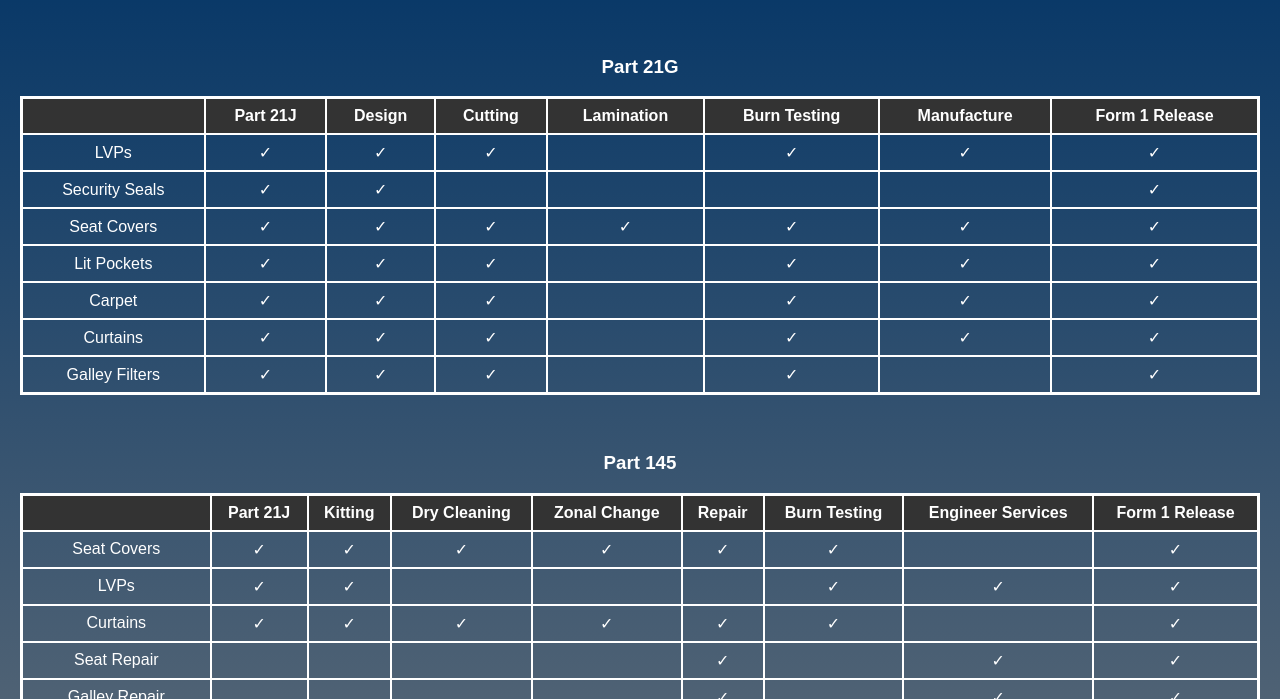
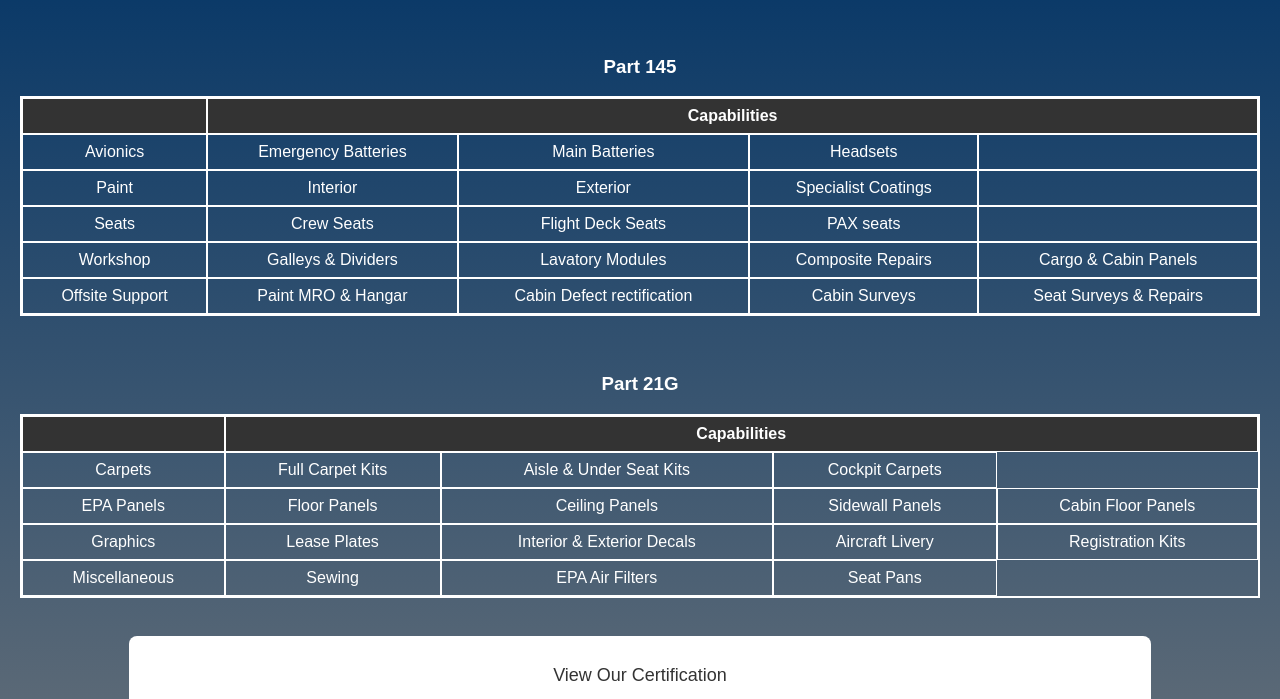
Before and after one commit to notstereomike/aeroco-hub, a plain HTML site: page capabilities.html in a window 1280 px wide. Shown: the part 101-800 px from the top of the page. Drawn offline with Linux system fonts and the light colour scheme.

Commit message:
Updated Caps Table

```diff
--- a/capabilities.html
+++ b/capabilities.html
@@ -26,173 +26,88 @@
     </header>
 
     <main>
+
+        <h3>Part 145</h3>
+        <table>
+            <thead>
+                <tr>
+                    <th></th>
+                     <th colspan="4">Capabilities</th>
+                </tr>
+            </thead>
+            <tbody>
+                <tr>
+                    <td>Avionics</td>
+                    <td>Emergency Batteries</td>
+                    <td>Main Batteries</td>
+                    <td>Headsets</td>
+                    <td></td>
+                </tr>
+                <tr>
+                    <td>Paint</td>
+                    <td>Interior</td>
+                    <td>Exterior</td>
+                    <td>Specialist Coatings</td>
+                    <td></td>
+                </tr>
+                <tr>
+                    <td>Seats</td>
+                    <td>Crew Seats</td>
+                    <td>Flight Deck Seats</td>
+                    <td>PAX seats</td>
+                    <td></td>
+                </tr>
+                <tr>
+                    <td>Workshop</td>
+                    <td>Galleys & Dividers</td>
+                    <td>Lavatory Modules</td>
+                    <td>Composite Repairs</td>
+                    <td>Cargo & Cabin Panels</td>
+                </tr>
+                <tr>
+                    <td>Offsite Support</td>
+                    <td>Paint MRO & Hangar</td>
+                    <td>Cabin Defect rectification</td>
+                    <td>Cabin Surveys</td>
+                    <td>Seat Surveys & Repairs</td>
+                </tr>
+            </tbody>
+        </table>
+        <br>
         <h3>Part 21G</h3>
         <table>
             <thead>
                 <tr>
                     <th></th>
-                    <th>Part 21J</th>
-                    <th>Design</th>
-                    <th>Cutting</th>
-                    <th>Lamination</th>
-                    <th>Burn Testing</th>
-                    <th>Manufacture</th>
-                    <th>Form 1 Release</th>
+                    <th colspan="5">Capabilities</th>
                 </tr>
             </thead>
             <tbody>
                 <tr>
-                    <td>LVPs</td>
-                    <td>✓</td> <!--Part 21J-->
-                    <td>✓</td> <!--Design-->
-                    <td>✓</td> <!--Cutting-->
-                    <td></td> <!--Lamination-->
-                    <td>✓</td> <!--Burn Testing-->
-                    <td>✓</td> <!--Manufacture-->
-                    <td>✓</td> <!--Form 1 Release-->
+                    <td>Carpets</td>
+                    <td>Full Carpet Kits</td>
+                    <td>Aisle & Under Seat Kits</td>
+                    <td>Cockpit Carpets</td>
                 </tr>
                 <tr>
-                    <td>Security Seals</td>
-                    <td>✓</td> <!--Part 21J-->
-                    <td>✓</td> <!--Design-->
-                    <td></td> <!--Cutting-->
-                    <td></td> <!--Lamination-->
-                    <td></td> <!--Burn Testing-->
-                    <td></td> <!--Manufacture-->
-                    <td>✓</td> <!--Form 1 Release-->
+                    <td>EPA Panels</td>
+                    <td>Floor Panels</td>
+                    <td>Ceiling Panels</td>
+                    <td>Sidewall Panels</td>
+                    <td>Cabin Floor Panels</td>
                 </tr>
                 <tr>
-                    <td>Seat Covers</td>
-                    <td>✓</td> <!--Part 21J-->
-                    <td>✓</td> <!--Design-->
-                    <td>✓</td> <!--Cutting-->
-                    <td>✓</td> <!--Lamination-->
-                    <td>✓</td> <!--Burn Testing-->
-                    <td>✓</td> <!--Manufacture-->
-                    <td>✓</td> <!--Form 1 Release-->
+                    <td>Graphics</td>
+                    <td>Lease Plates</td>
+                    <td>Interior & Exterior Decals</td>
+                    <td>Aircraft Livery</td>
+                    <td>Registration Kits</td>
                 </tr>
                 <tr>
-                    <td>Lit Pockets</td>
-                    <td>✓</td> <!--Part 21J-->
-                    <td>✓</td> <!--Design-->
-                    <td>✓</td> <!--Cutting-->
-                    <td></td> <!--Lamination-->
-                    <td>✓</td> <!--Burn Testing-->
-                    <td>✓</td> <!--Manufacture-->
-                    <td>✓</td> <!--Form 1 Release-->
-                </tr>
-                <tr>
-                    <td>Carpet</td>
-                    <td>✓</td> <!--Part 21J-->
-                    <td>✓</td> <!--Design-->
-                    <td>✓</td> <!--Cutting-->
-                    <td></td> <!--Lamination-->
-                    <td>✓</td> <!--Burn Testing-->
-                    <td>✓</td> <!--Manufacture-->
-                    <td>✓</td> <!--Form 1 Release-->
-                </tr>
-                <tr>
-                    <td>Curtains</td>
-                    <td>✓</td> <!--Part 21J-->
-                    <td>✓</td> <!--Design-->
-                    <td>✓</td> <!--Cutting-->
-                    <td></td> <!--Lamination-->
-                    <td>✓</td> <!--Burn Testing-->
-                    <td>✓</td> <!--Manufacture-->
-                    <td>✓</td> <!--Form 1 Release-->
-                </tr>
-                <td>Galley Filters</td>
-                    <td>✓</td> <!--Part 21J-->
-                    <td>✓</td> <!--Design-->
-                    <td>✓</td> <!--Cutting-->
-                    <td></td> <!--Lamination-->
-                    <td>✓</td> <!--Burn Testing-->
-                    <td></td> <!--Manufacture-->
-                    <td>✓</td> <!--Form 1 Release-->
-            </tbody>
-        </table>
-        <br>
-        <h3>Part 145</h3>
-        <table>
-            <thead>
-                <tr>
-                    <th></th>
-                    <th>Part 21J</th>
-                    <th>Kitting</th>
-                    <th>Dry Cleaning</th>
-                    <th>Zonal Change</th>
-                    <th>Repair</th>
-                    <th>Burn Testing</th>
-                    <th>Engineer Services</th>
-                    <th>Form 1 Release</th>
-                </tr>
-            </thead>
-            <tbody>
-                <tr>
-                    <td>Seat Covers</td>
-                    <td>✓</td> <!--Part 21J-->
-                    <td>✓</td> <!--Kitting-->
-                    <td>✓</td> <!--Dry Cleaning-->
-                    <td>✓</td> <!--Zonal Change-->
-                    <td>✓</td> <!--Repair-->
-                    <td>✓</td> <!--Burn Testing-->
-                    <td></td> <!--Engineer Services-->
-                    <td>✓</td> <!--Form 1 Release-->
-                </tr>
-                <tr>
-                    <td>LVPs</td>
-                    <td>✓</td> <!--Part 21J-->
-                    <td>✓</td> <!--Kitting-->
-                    <td></td> <!--Dry Cleaning-->
-                    <td></td> <!--Zonal Change-->
-                    <td></td> <!--Repair-->
-                    <td>✓</td> <!--Burn Testing-->
-                    <td>✓</td> <!--Engineer Services-->
-                    <td>✓</td> <!--Form 1 Release-->
-                </tr>
-                <tr>
-                    <td>Curtains</td>
-                    <td>✓</td> <!--Part 21J-->
-                    <td>✓</td> <!--Kitting-->
-                    <td>✓</td> <!--Dry Cleaning-->
-                    <td>✓</td> <!--Zonal Change-->
-                    <td>✓</td> <!--Repair-->
-                    <td>✓</td> <!--Burn Testing-->
-                    <td></td> <!--Engineer Services-->
-                    <td>✓</td> <!--Form 1 Release-->
-                </tr>
-                <tr>
-                    <td>Seat Repair</td>
-                    <td></td> <!--Part 21J-->
-                    <td></td> <!--Kitting-->
-                    <td></td> <!--Dry Cleaning-->
-                    <td></td> <!--Zonal Change-->
-                    <td>✓</td> <!--Repair-->
-                    <td></td> <!--Burn Testing-->
-                    <td>✓</td> <!--Engineer Services-->
-                    <td>✓</td> <!--Form 1 Release-->
-                </tr>
-                <tr>
-                    <td>Galley Repair</td>
-                    <td></td> <!--Part 21J-->
-                    <td></td> <!--Kitting-->
-                    <td></td> <!--Dry Cleaning-->
-                    <td></td> <!--Zonal Change-->
-                    <td>✓</td> <!--Repair-->
-                    <td></td> <!--Burn Testing-->
-                    <td>✓</td> <!--Engineer Services-->
-                    <td>✓</td> <!--Form 1 Release-->
-                </tr>
-                <tr>
-                    <td>Cabin Maintenance</td>
-                    <td>✓</td> <!--Part 21J-->
-                    <td></td> <!--Kitting-->
-                    <td></td> <!--Dry Cleaning-->
-                    <td></td> <!--Zonal Change-->
-                    <td>✓</td> <!--Repair-->
-                    <td></td> <!--Burn Testing-->
-                    <td>✓</td> <!--Engineer Services-->
-                    <td>✓</td> <!--Form 1 Release-->
+                    <td>Miscellaneous</td>
+                    <td>Sewing</td>
+                    <td>EPA Air Filters</td>
+                    <td>Seat Pans</td>
                 </tr>
             </tbody>
         </table>
```
